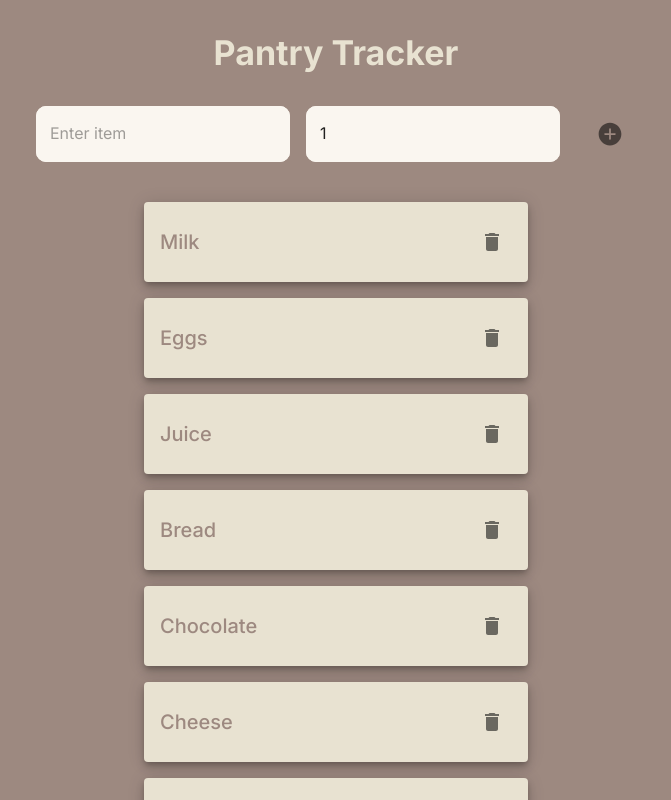
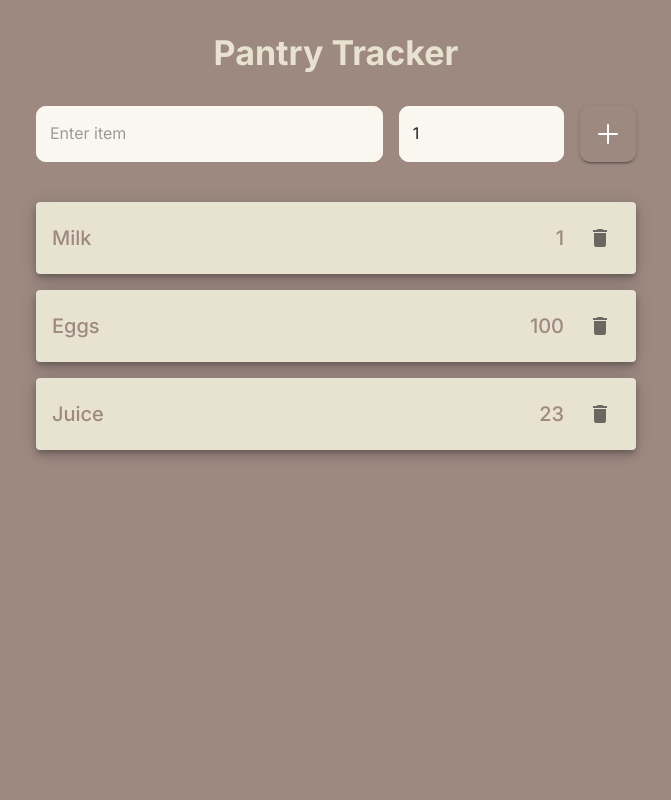
Before and after one commit to maishaSupritee/pantry-tracker, a Next.js app: page / in a window 1280 px wide. Shown: the top 800 px of the page, without its empty margins (304-975 px from the left). Built offline with nearby package versions, Linux system fonts and the light colour scheme; no server answers.

Commit message:
Setup firebase and add items to collection
Signed-off-by: maishaSupritee <maisha.sup@gmail.com>

```diff
--- /dev/null
+++ b/app/helpers.js
@@ -0,0 +1,18 @@
+import { collection, addDoc } from "firebase/firestore";
+import { db } from "@/firebase.js";
+
+//add items to the database
+export const addItem = async (e, newItem, setNewItem) => {
+  e.preventDefault();
+  if (newItem.name !== "" && newItem.quantity !== "0") {
+    await addDoc(collection(db, "items"), {
+      name: newItem.name.trim(),
+      price: newItem.quantity,
+    });
+    setNewItem({ name: "", quantity: 1 });
+  }
+};
+
+//read items from the database
+
+//delete items from the database
--- a/app/page.js
+++ b/app/page.js
@@ -9,23 +9,19 @@ import {
   TextField,
   IconButton,
 } from "@mui/material";
-import { IoIosAddCircle } from "react-icons/io";
+import { IoAdd } from "react-icons/io5";
 import { MdDelete } from "react-icons/md";
-
-const items = [
-  "milk",
-  "eggs",
-  "juice",
-  "bread",
-  "chocolate",
-  "cheese",
-  "butter",
-  "yogurt",
-  "fruit",
-  "vegetables",
-];
+import { useState } from "react";
+import { addItem } from "./helpers";
 
 export default function Home() {
+  const [newItem, setNewItem] = useState({ name: "", quantity: 1 });
+  const [items, setItems] = useState([
+    { name: "milk", quantity: 1 },
+    { name: "eggs", quantity: 100 },
+    { name: "juice", quantity: 23 },
+  ]);
+
   return (
     <Box
       component="main"
@@ -35,9 +31,8 @@ export default function Home() {
         width: "100%",
         display: "flex",
         flexDirection: "column",
-        justifyContent: "center",
         alignItems: "center",
-        p: 1, // padding 1 is 8px
+        p: 1,
         gap: 2,
       }}
     >
@@ -56,18 +51,19 @@ export default function Home() {
       </Typography>
       <Box
         component="form"
+        onSubmit={(e) => addItem(e, newItem, setNewItem)}
         sx={{
           display: "flex",
-          flexDirection: "row",
-          justifyContent: "center",
-          gap: 3,
+          flexDirection: { xs: "column", sm: "row" },
+          alignItems: "center",
+          gap: 2,
           mb: 3,
           width: "100%",
           maxWidth: "600px",
         }}
       >
-        <Grid container spacing={2}>
-          <Grid item xs={6}>
+        <Grid container spacing={2} sx={{ mb: { xs: 2, sm: 0 } }}>
+          <Grid item xs={12} sm={8}>
             <TextField
               sx={{
                 "& .MuiOutlinedInput-root": {
@@ -82,13 +78,15 @@ export default function Home() {
                 },
               }}
               fullWidth
+              value={newItem.name}
+              onChange={(e) => setNewItem({ ...newItem, name: e.target.value })}
               id="itemName"
               name="itemName"
               required
               placeholder="Enter item"
             />
           </Grid>
-          <Grid item xs={6}>
+          <Grid item xs={12} sm={4}>
             <TextField
               sx={{
                 "& .MuiOutlinedInput-root": {
@@ -103,6 +101,11 @@ export default function Home() {
                 },
               }}
               fullWidth
+              value={newItem.quantity}
+              onChange={(e) => {
+                setNewItem({ ...newItem, quantity: e.target.value });
+              }}
+              type="number"
               id="itemQuantity"
               name="itemQuantity"
               defaultValue={1}
@@ -110,35 +113,65 @@ export default function Home() {
             />
           </Grid>
         </Grid>
-        <IconButton aria-label="add" size="large">
-          <IoIosAddCircle />
-        </IconButton>
+        <Button
+          aria-label="add"
+          variant="contained"
+          size="large"
+          type="submit"
+          sx={{
+            minWidth: "56px",
+            height: "56px",
+            p: 0,
+            borderRadius: "10px",
+          }}
+        >
+          <IoAdd style={{ width: "32px", height: "32px" }} />
+        </Button>
       </Box>
 
-      {items.map((item) => (
+      <Box sx={{ width: "100%", maxWidth: "600px" }}>
+        {items.map((item, id) => (
           <Paper
             elevation={6}
-          key={item}
+            key={id}
             sx={{
               display: "flex",
               flexDirection: "row",
               justifyContent: "space-between",
               alignItems: "center",
               width: "100%",
-            maxWidth: "30vw",
-            height: "10vh",
               p: 2,
+              mb: 2,
               bgcolor: "secondary.main",
             }}
           >
-          <Typography variant="h6" color="primary.main">
-            {item.charAt(0).toUpperCase() + item.slice(1)}
+            <Typography
+              variant="h6"
+              color="primary.main"
+              sx={{
+                wordBreak: "break-word",
+                flexGrow: 1,
+                mr: 2,
+              }}
+            >
+              {item.name.charAt(0).toUpperCase() + item.name.slice(1)}
             </Typography>
-          <IconButton aria-label="delete">
+            <Typography
+              variant="h6"
+              color="primary.main"
+              sx={{
+                mr: 2,
+                flexShrink: 0,
+              }}
+            >
+              {item.quantity}
+            </Typography>
+            <IconButton aria-label="delete" sx={{ flexShrink: 0 }}>
               <MdDelete />
             </IconButton>
           </Paper>
         ))}
       </Box>
+    </Box>
   );
 }
--- a/package.json
+++ b/package.json
@@ -12,6 +12,7 @@
     "@emotion/react": "^11.13.0",
     "@emotion/styled": "^11.13.0",
     "@mui/material": "^5.16.5",
+    "firebase": "^10.12.4",
     "next": "14.2.5",
     "react": "^18",
     "react-dom": "^18",
```
Also changed, not shown: 1 other file (tests, documents, lock files or other folders). Lines whose indentation alone changed are shown as unchanged.
